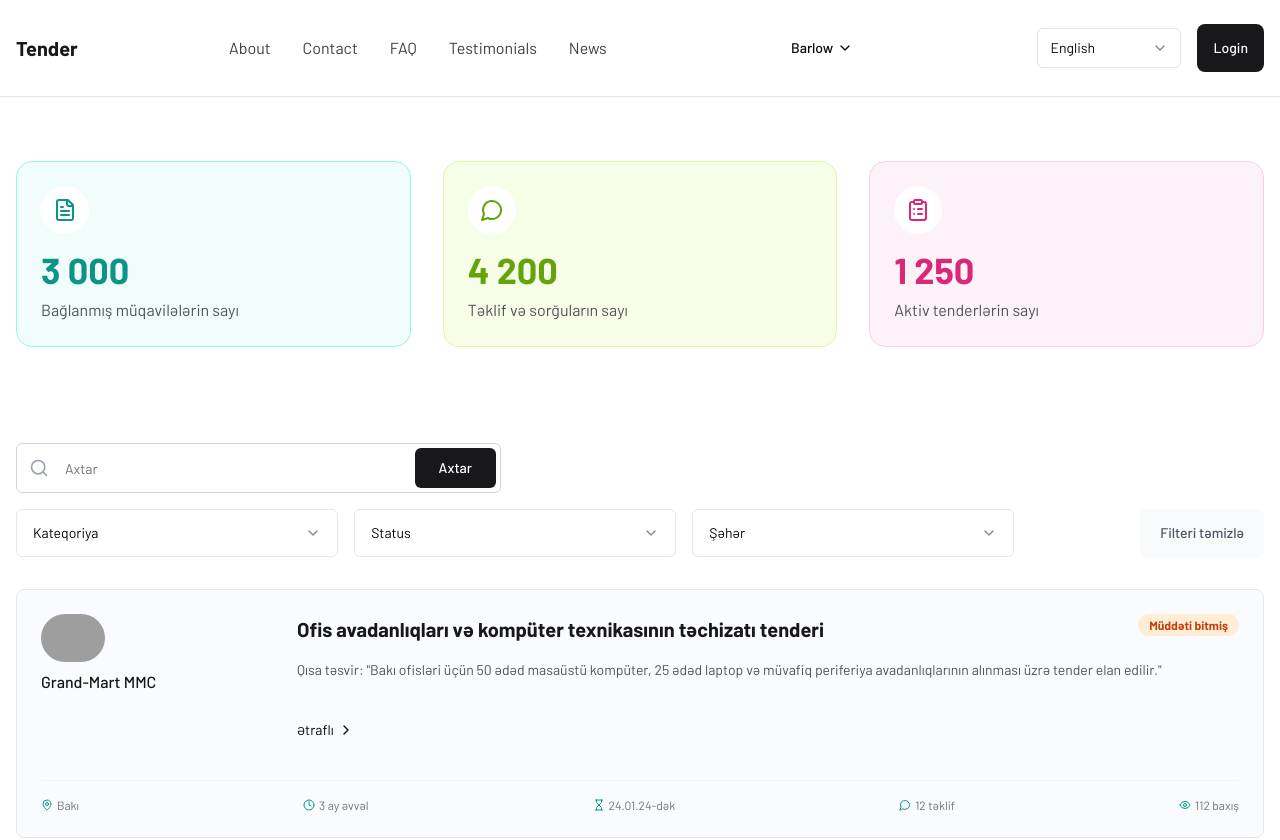
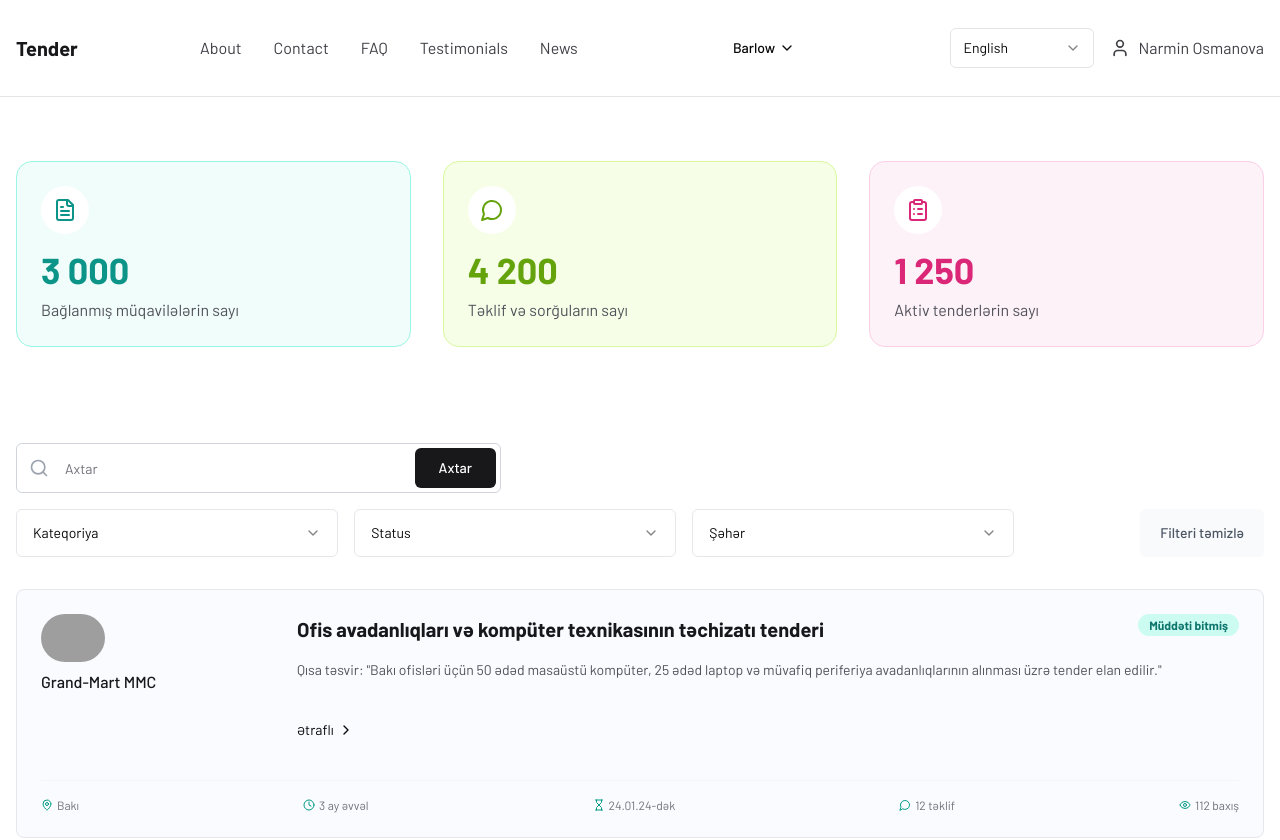
Before and after one commit to NarminOsmanova/tender-web, a Next.js app: page /en/tender in a window 1280 px wide. Shown: the top 840 px of the page. Built offline with nearby package versions, Linux system fonts and the light colour scheme; grey boxes are pictures that could not be loaded.

Commit message:
'update'

```diff
--- a/src/container/tender/components/Tender.tsx
+++ b/src/container/tender/components/Tender.tsx
@@ -136,7 +136,7 @@ export function Tender() {
               <SelectContent>
                 <SelectItem value="all">Hamısı</SelectItem>
                 <SelectItem value="Davam edir">Davam edir</SelectItem>
-                <SelectItem value="Tamamlanmış">Tamamlanmış</SelectItem>
+                <SelectItem value="Müddəti bitmiş">Müddəti bitmiş</SelectItem>
               </SelectContent>
             </Select>
             {/* City Select */}
@@ -182,7 +182,7 @@ export function Tender() {
               <SelectContent>
                 <SelectItem value="all">Hamısı</SelectItem>
                 <SelectItem value="Davam edir">Davam edir</SelectItem>
-                <SelectItem value="Tamamlanmış">Tamamlanmış</SelectItem>
+                <SelectItem value="Müddəti bitmiş">Müddəti bitmiş</SelectItem>
               </SelectContent>
             </Select>
             {/* City Select (Mobile) */}
--- a/src/container/tenderDetails/components/TenderDetails.tsx
+++ b/src/container/tenderDetails/components/TenderDetails.tsx
@@ -480,14 +480,14 @@ const TenderDetails: React.FC<TenderDetailsProps> = ({ slug, tender }) => {
         </section>
       )}
 
-      <Button
+      {/* <Button
         className="fixed bottom-60 right-20 bg-teal-600 hover:bg-teal-700 z-10 h-auto px-3 py-1.5 text-sm shadow"
         onClick={() => {
           router.push(`/${locale}/cart`)
         }}
       >
         <ShoppingBag className="w-4 h-4 mr-1.5" /> Səbətim (2)
-      </Button>
+      </Button> */}
 
       {/* --- Pagination (Conditional & Styled) --- */}
       {totalPages > 1 && (
--- a/src/shared/components/Header/Header.tsx
+++ b/src/shared/components/Header/Header.tsx
@@ -27,7 +27,7 @@ export default function Header() {
   const pathname = usePathname();
   const locale = useLocale()
 
-  const isOnTenderPage = pathname.startsWith("/tender");
+  const isOnTenderPage = pathname.startsWith("/en/tender");
 
   const userName = "Narmin Osmanova";
 const t = useTranslations("header");
@@ -109,7 +109,7 @@ const t = useTranslations("header");
           <LanguageSwitcher />
           {isOnTenderPage ? (
             <div className="flex items-center space-x-4">
-              <Button
+              {/* <Button
                 variant="ghost"
                 size="icon"
                 onClick={() => {
@@ -118,7 +118,7 @@ const t = useTranslations("header");
               >
                 <ShoppingBag className="h-5 w-5 text-zinc-700" />
                 <span className="sr-only">Cart</span>
-              </Button>
+              </Button> */}
               <div className="flex items-center space-x-2">
                 <User className="h-5 w-5 text-zinc-700" />
                 <span className="text-zinc-700">{userName}</span>
--- a/src/shared/components/TenderCard/TenderCard.tsx
+++ b/src/shared/components/TenderCard/TenderCard.tsx
@@ -41,8 +41,8 @@ const TenderCard: React.FC<{ tender: TenderData }> = ({ tender }) => {
                     <div className="flex justify-between items-start mb-4 flex-col-reverse md:flex-row gap-2">
                         <h3 className="text-[20px] font-semibold text-zinc-900 cursor-pointer" onClick={()=>{router.push(`/${locale}/tender/${tender?.slug}`)}}>{tender.title}</h3>
                         <Badge
-                            variant={tender.status === "Tamamlanmış" ? "default" : "secondary"}
-                            className={`${tender.status === "Tamamlanmış" ? 'bg-teal-100 text-teal-700' : 'bg-orange-100 text-orange-700'} whitespace-nowrap flex-shrink-0`}
+                            variant={tender.status === "Müddəti bitmiş" ? "secondary" : "default"}
+                            className={`${tender.status === "Müddəti bitmiş" ? 'bg-teal-100 text-teal-700' : 'bg-orange-100 text-orange-700'} whitespace-nowrap flex-shrink-0`}
                         >
                             {tender.status}
                         </Badge>
```
